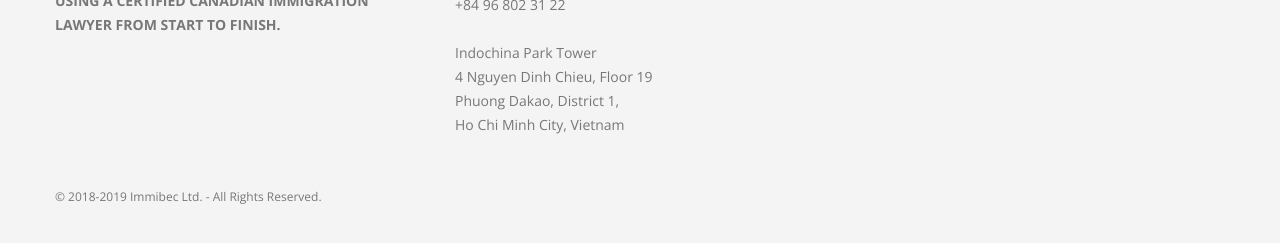
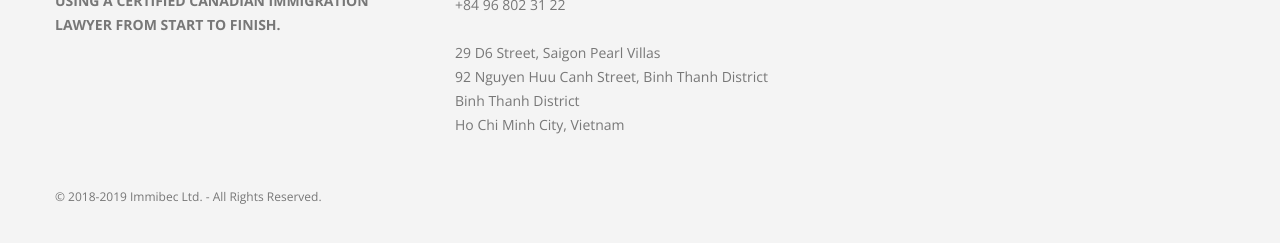
Before and after one commit to ImmibecLTD/vn, a plain HTML site: page contact.html in a window 1280 px wide. Shown: the part 1244-1487 px from the top of the page. Drawn offline with nearby package versions, Linux system fonts and the light colour scheme; files that its build step writes are made by us from their sources.

Commit message:
Update contact.html

```diff
--- a/contact.html
+++ b/contact.html
@@ -159,10 +159,10 @@
 							<h1>Contact</h1>
 							<p>info@immibec.com<br>+84 96 802 31 22<br>
 							<br>
-							Indochina Park Tower<br>
-							4 Nguyen Dinh Chieu, Floor 19<br>
-							Phuong Dakao, District 1,<br>
-							Ho Chi Minh City, Vietnam</p>
+								29 D6 Street, Saigon Pearl Villas<br>
+								92 Nguyen Huu Canh Street, Binh Thanh District<br>
+								Binh Thanh District<br>
+								Ho Chi Minh City, Vietnam</p>
 						</div>
 
 						<div class="col-sm-4">
```
